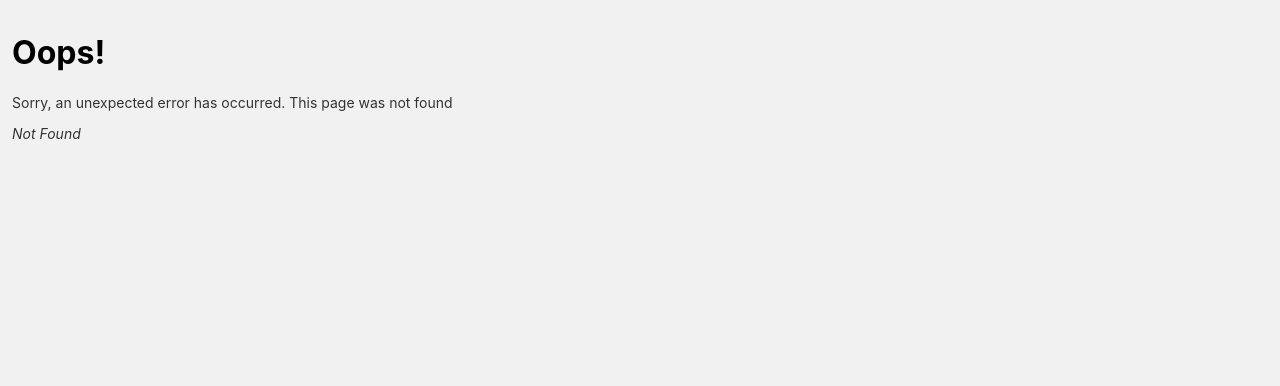
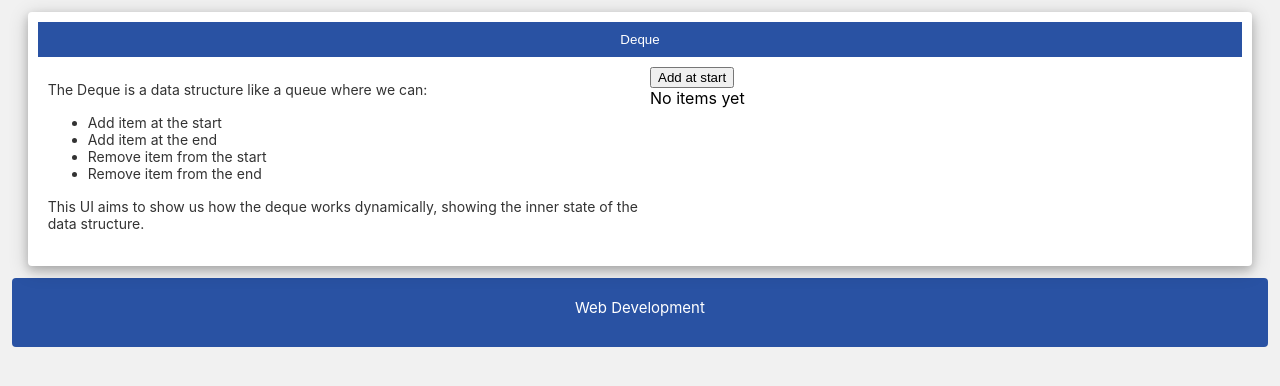
Before and after one commit to ivandax/ivandax_cv, a React (Create React App) app: page /algorithms in a window 1280 px wide. Before the commit this address had no page. Shown: the top 386 px of the page. Built offline with nearby package versions, Linux system fonts and the light colour scheme.

Commit message:
Add view for algorithms with basic deque display

```diff
--- a/package.json
+++ b/package.json
@@ -7,6 +7,7 @@
     "@testing-library/react": "^11.1.0",
     "@testing-library/user-event": "^12.1.10",
     "firebase": "^9.5.0",
+    "lodash": "^4.17.21",
     "react": "^17.0.2",
     "react-dom": "^17.0.2",
     "react-icons": "^4.3.1",
--- a/src/App.js
+++ b/src/App.js
@@ -6,6 +6,7 @@ import ErrorPage from "./views/ErrorPage";
 import Content from "./views/Content";
 
 import { initializeApp } from "firebase/app";
+import Algorithms from "./views/Algorithms";
 
 const firebaseConfig = {
   apiKey: "AIzaSyBH6Eixd4YI9Pd-KJHczujVqSp1DFM2i3o",
@@ -32,6 +33,11 @@ const router = createBrowserRouter([
     element: <Content />,
     errorElement: <ErrorPage />,
   },
+  {
+    path: "/algorithms",
+    element: <Algorithms />,
+    errorElement: <ErrorPage />,
+  },
 ]);
 
 function App() {
--- /dev/null
+++ b/src/components/DequeComponent.js
@@ -0,0 +1,64 @@
+import { Deque } from "../utils/algorithms/deque";
+import { useState } from "react";
+import { deepCopy } from "../utils/deepCopy";
+
+function DequeComponent() {
+  const newDeque = new Deque();
+  const [deque, setDeque] = useState(newDeque);
+
+  const handleAddAtStart = () => {
+    const copy = deepCopy(deque);
+    const length = copy.toArray().length + 1;
+    copy.addFirst(length);
+    setDeque(copy);
+  };
+
+  return (
+    <div style={{ padding: "10px", width: "100%", display: "flex" }}>
+      <div style={{ width: "50%" }}>
+        <p style={{ wordWrap: "break-word" }}>
+          The Deque is a data structure like a queue where we can:
+        </p>
+        <ul>
+          <li>Add item at the start</li>
+          <li>Add item at the end</li>
+          <li>Remove item from the start</li>
+          <li>Remove item from the end</li>
+        </ul>
+        <p style={{ wordWrap: "break-word" }}>
+          This UI aims to show us how the deque works dynamically, showing the
+          inner state of the data structure.
+        </p>
+      </div>
+      <div style={{ width: "50%" }}>
+        <div style={{ display: "flex" }}>
+          <button onClick={handleAddAtStart}>Add at start</button>
+        </div>
+        <div>
+          {deque.toArray().length === 0 ? (
+            <span>No items yet</span>
+          ) : (
+            <div style={{ display: "flex", padding: "4px" }}>
+              {deque.toArray().map((item, index) => {
+                return (
+                  <div
+                    key={index}
+                    style={{
+                      padding: "4px",
+                      border: "1px solid black",
+                      borderRadius: "4px",
+                    }}
+                  >
+                    {item}
+                  </div>
+                );
+              })}
+            </div>
+          )}
+        </div>
+      </div>
+    </div>
+  );
+}
+
+export { DequeComponent };
--- a/src/components/SidePanel.js
+++ b/src/components/SidePanel.js
@@ -5,6 +5,7 @@ import { IoMdBriefcase, IoMdBusiness } from "react-icons/io";
 import { AiOutlineMail, AiFillPhone } from "react-icons/ai";
 import { BsGlobe as LanguageIcon } from "react-icons/bs";
 import { TfiWrite as WriteIcon } from "react-icons/tfi";
+import { Link } from "react-router-dom";
 
 function SidePanel() {
   return (
@@ -113,6 +114,14 @@ function SidePanel() {
           {"Webpack (link to Github)"}
         </a>
         <hr />
+        <Link
+          to="/algorithms"
+          target="_blank"
+          rel="noopener noreferrer"
+        >
+          {"Webpack (link to Github)"}
+        </Link>
+        <hr />
       </div>
     </div>
   );
--- /dev/null
+++ b/src/utils/algorithms/deque.js
@@ -0,0 +1,99 @@
+export class Deque {
+  constructor() {
+    this.first = null;
+    this.last = null;
+    this.size = 0;
+  }
+
+  validateItem(item) {
+    if (item === null || item === undefined) {
+      throw new Error("Item cannot be null or undefined");
+    }
+  }
+
+  preventIfEmpty() {
+    if (this.size === 0) {
+      throw new Error("Error: Deque is empty");
+    }
+  }
+
+  addLast(item) {
+    this.validateItem(item);
+    const oldLast = this.last;
+    this.last = {
+      item: item,
+      next: null,
+      previous: oldLast,
+    };
+    if (this.isEmpty()) {
+      this.first = this.last;
+    } else {
+      oldLast.next = this.last;
+    }
+    this.size++;
+  }
+
+  addFirst(item) {
+    this.validateItem(item);
+    const oldFirst = this.first;
+    this.first = {
+      item: item,
+      next: oldFirst,
+      previous: null,
+    };
+    if (this.isEmpty()) {
+      this.last = this.first;
+    } else {
+      oldFirst.previous = this.first;
+    }
+    this.size++;
+    console.log(this.toArray());
+  }
+
+  removeFirst() {
+    this.preventIfEmpty();
+    const item = this.first.item;
+    this.first = this.first.next;
+    this.size--;
+    if (this.isEmpty()) {
+      this.last = null;
+    } else if (this.first !== null) {
+      this.first.previous = null;
+    }
+    return item;
+  }
+
+  removeLast() {
+    this.preventIfEmpty();
+    const item = this.last.item;
+    this.last = this.last.previous;
+    this.size--;
+    if (this.isEmpty()) {
+      this.first = null;
+    } else if (this.last !== null) {
+      this.last.next = null;
+    }
+    return item;
+  }
+
+  isEmpty() {
+    return this.size === 0;
+  }
+
+  size() {
+    return this.size;
+  }
+
+  toArray() {
+    if (this.first === null) {
+      return [];
+    }
+    const array = [];
+    let current = this.first;
+    while (current !== null) {
+      array.push(current.item);
+      current = current.next;
+    }
+    return array;
+  }
+}
--- /dev/null
+++ b/src/utils/deepCopy.js
@@ -0,0 +1,9 @@
+import _ from "lodash";
+
+function deepCopy(obj) {
+    const copy = _.cloneDeep(obj);
+    console.log(copy);
+    return copy;
+}
+
+export { deepCopy };
--- /dev/null
+++ b/src/views/Algorithms.js
@@ -0,0 +1,108 @@
+import "../App.css";
+import { useState } from "react";
+
+import { DequeComponent } from "../components/DequeComponent";
+
+function Algorithms() {
+  const [activeSection, setActiveSection] = useState("deque");
+
+  return (
+    <div style={{ padding: "12px" }}>
+      <div
+        className="displayColumn displayJustify"
+        id="content"
+        style={{ paddingBottom: "12px" }}
+      >
+        <div
+          className="displayColumn"
+          style={{ display: "flex", width: "100%" }}
+        >
+          <div
+            className="white fancyBorder"
+            id="tutorials_content"
+            style={{
+              flexGrow: 1,
+              display: "flex",
+              padding: "10px",
+              justifyContent: "flex-start",
+              alignItems: "flex-start",
+              flexDirection: "column",
+            }}
+          >
+            <Tabs
+              activeSection={activeSection}
+              setActiveSection={setActiveSection}
+            />
+            <SectionContent activeSection={activeSection} />
+          </div>
+        </div>
+      </div>
+
+      <footer className="displayColumn displayAlignCenter deepBlueBackground">
+        <div id="footer_content">Web Development</div>
+      </footer>
+    </div>
+  );
+}
+
+export default Algorithms;
+
+function Tabs({ activeSection, setActiveSection }) {
+  return (
+    <div
+      className="tabs"
+      style={{
+        display: "flex",
+        width: "100%",
+        justifyContent: "space-evenly",
+      }}
+    >
+      <TabButton
+        activeSection={activeSection}
+        setActiveSection={setActiveSection}
+        tab="deque"
+        label="Deque"
+        position="left"
+      />
+    </div>
+  );
+}
+
+function TabButton({ label, tab, setActiveSection, activeSection, position }) {
+  const style =
+    position === "left"
+      ? { borderRadius: "8px 0 0 8px" }
+      : position === "right"
+      ? { borderRadius: "0 8px 8px 0" }
+      : {};
+  return (
+    <button
+      onClick={() => setActiveSection(tab)}
+      style={{
+        margin: 0,
+        padding: "10px",
+        backgroundColor: activeSection === tab ? "#2952a3" : "#849ac5",
+        color: activeSection === tab ? "white" : "black",
+        border: "none",
+        flexGrow: 1,
+        cursor: "pointer",
+        ...style,
+        width: "100%",
+      }}
+      className="tabButton"
+    >
+      {label}
+    </button>
+  );
+}
+
+function SectionContent({ activeSection }) {
+  switch (activeSection) {
+    case "deque": {
+      return <DequeComponent />;
+    }
+    default: {
+      return <>Not Found</>;
+    }
+  }
+}
```
Also changed, not shown: 1 other file (tests, documents, lock files or other folders).
